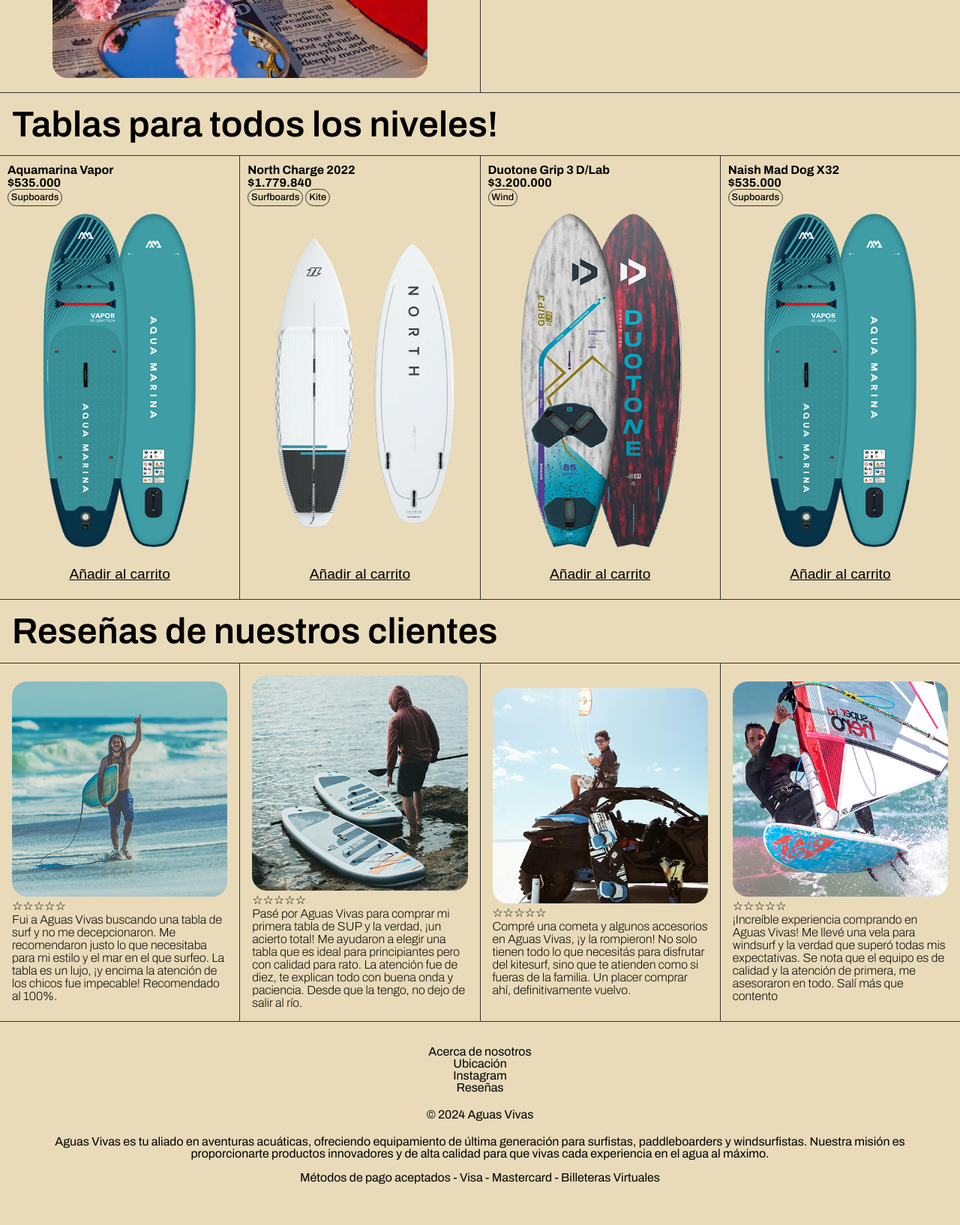
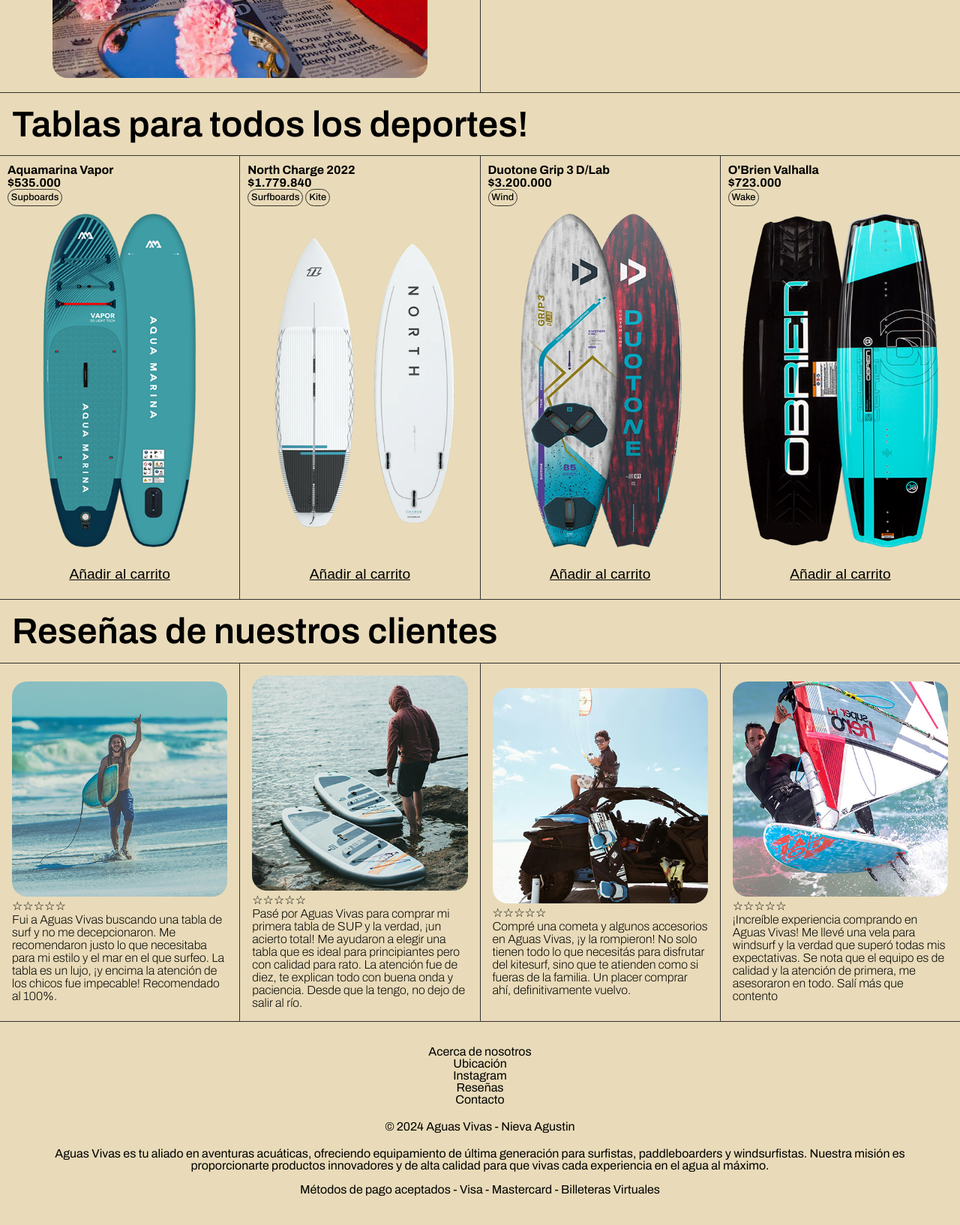
Before and after one commit to nagustindev/aguas-vivas-ecommerce, a plain HTML site: page src/index.html in a window 1280 px wide. Shown: the part 2200-3834 px from the top of the page at 75% size. Drawn offline with Linux system fonts and the light colour scheme.

Commit message:
minor changes

```diff
--- a/src/css/styles.css
+++ b/src/css/styles.css
@@ -1,6 +1,3 @@
-/* <uniquifier>: Use a unique and descriptive class name */
-/* <weight>: Use a value from 100 to 900 */
-
 /* -------------------------------------------------------------------------- */
 /*                             ESTILOS UNIVERSALES                            */
 /* -------------------------------------------------------------------------- */
--- a/src/index.html
+++ b/src/index.html
@@ -10,7 +10,6 @@
     <link rel="preconnect" href="https://fonts.gstatic.com" crossorigin>
     <link href="https://fonts.googleapis.com/css2?family=Archivo:ital,wght@0,100..900;1,100..900&display=swap" rel="stylesheet">
     <link rel="stylesheet" href="./css/styles.css">
-
 </head>
 <body>
     <div class="page-wrapper">
@@ -78,6 +77,16 @@
                                 <span class="mega_menu_item_title">Accesorios</span>
                             </a>
                         </li>
+                        <li class="menu_item">
+                            <a class="menu_nav_item"  href="#reseñas">
+                                <span class="mega_menu_item_title">Reseñas</span>
+                            </a>
+                        </li>
+                        <li class="menu_item">
+                            <a class="menu_nav_item"  href="#contacto">
+                                <span class="mega_menu_item_title">Contacto</span>
+                            </a>
+                        </li>
                     </ul>
                 </nav>
 
@@ -87,8 +96,6 @@
                     </div>
                 </div>
             </div>
-
-
         </header>
 
         <section class="home">
@@ -214,7 +221,7 @@
             </div>
         </section>
 
-        <section class="contact-us">
+        <section class="contact-us" id="contacto">
             <div class="contact-us-container">
                 <div class="contact-us-container-box"></div>
                 <div class="contact-us-container-box">
@@ -246,7 +253,7 @@
         </section>
 
         <section class="divider-contact">
-            <h2>Tablas para todos los niveles!</h2>
+            <h2>Tablas para todos los deportes!</h2>
         </section>
 
         <section class="boards-showcase">
@@ -313,14 +320,14 @@
                     <div class="boards-showcase-products-item">
                         <a href="#">
                             <div class="boards-text-products-item">
-                                <p>Naish Mad Dog X32</p>
-                                <span class="boards-product-price">$535.000 </span>
+                                <p>O'Brien Valhalla</p>
+                                <span class="boards-product-price">$723.000 </span>
                                 <div class="boards-product-badges">
-                                    <span class="boards-badge">Supboards</span>
+                                    <span class="boards-badge">Wake</span>
                                 </div>
                             </div>
                             <div class="boards-showcase-product-item-image">
-                                <img src="/assets/img/aquamarina-vapor.png" alt="naish mad dog" class="">
+                                <img src="/assets/img/obriel-valhalla.png" alt="obrien-valhalla" class="">
                             </div>
                         </a>
                         <button class="boards-product-item-button">Añadir al carrito</button>
@@ -329,7 +336,7 @@
             </div>
         </section>
 
-        <section class="divider-reviews">
+        <section class="divider-reviews" id="reseñas">
             <h2>Reseñas de nuestros clientes</h2>
         </section>
 
@@ -387,18 +394,20 @@
                         <a class="footer-menu-item" href="#">Instagram</a>
                     </li>
                     <li class="footer-menu-item">
-                            <a class="footer-menu-item" href="#">Reseñas</a>
+                        <a class="footer-menu-item" href="#reseñas">Reseñas</a>
+                    </li>
+                    <li class="footer-menu-item">
+                        <a class="footer-menu-item" href="#contacto">Contacto</a>
                     </li>
                 </ul>
             </div>
-                <div class="footer-copy"> &copy; 2024 Aguas Vivas</div>
+            <div class="footer-copy"> &copy; 2024 Aguas Vivas - Nieva Agustin</div>
             <div class="footer-detail">
                 Aguas Vivas es tu aliado en aventuras acuáticas, ofreciendo equipamiento de última generación para surfistas, paddleboarders y windsurfistas. Nuestra misión es proporcionarte productos innovadores y de alta calidad para que vivas cada experiencia en el agua al máximo.
                 <br>
                 <br>
                 Métodos de pago aceptados - Visa - Mastercard - Billeteras Virtuales
             </div>
-
         </footer>
     </div>
 </body>
```
Also changed, not shown: src/assets/img/obriel-valhalla.png (added). Lines whose indentation alone changed are shown as unchanged.
